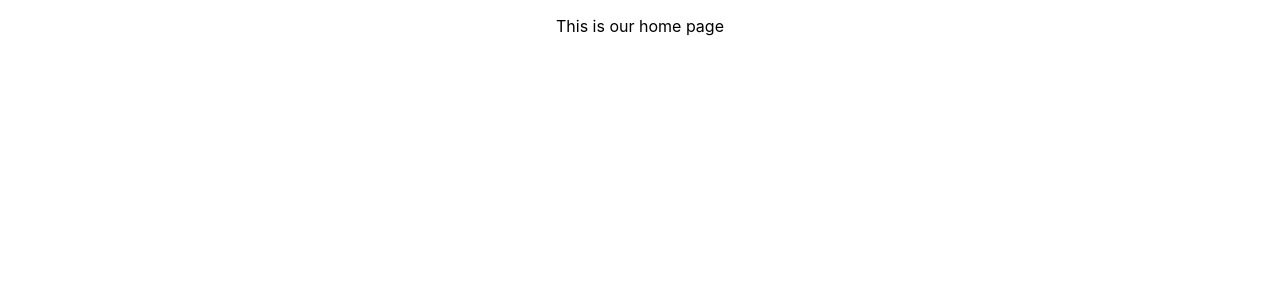
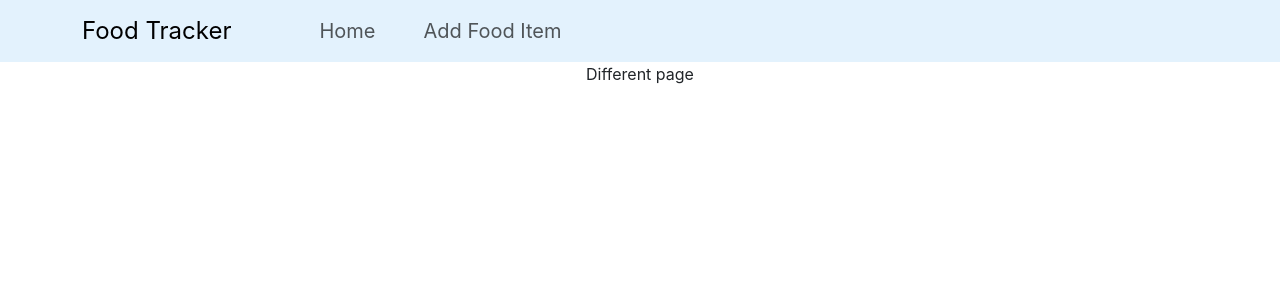
Before and after one commit to Dakota-Vikdal/our-macro-calculator, a React (Create React App) app: page /addfood in a window 1280 px wide. Shown: the top 300 px of the page. Built offline with nearby package versions, Linux system fonts and the light colour scheme.

Commit message:
created navbar

```diff
--- a/package.json
+++ b/package.json
@@ -6,8 +6,10 @@
     "@testing-library/jest-dom": "^5.17.0",
     "@testing-library/react": "^13.4.0",
     "@testing-library/user-event": "^13.5.0",
+    "bootstrap": "^5.3.3",
     "react": "^18.3.1",
     "react-dom": "^18.3.1",
+    "react-router-dom": "^6.23.0",
     "react-scripts": "5.0.1",
     "web-vitals": "^2.1.4"
   },
@@ -34,5 +36,8 @@
       "last 1 firefox version",
       "last 1 safari version"
     ]
+  },
+  "devDependencies": {
+    "@babel/plugin-proposal-private-property-in-object": "^7.21.11"
   }
 }
--- a/public/index.html
+++ b/public/index.html
@@ -10,34 +10,16 @@
       content="Web site created using create-react-app"
     />
     <link rel="apple-touch-icon" href="%PUBLIC_URL%/logo192.png" />
-    <!--
-      manifest.json provides metadata used when your web app is installed on a
-      user's mobile device or desktop. See https://developers.google.com/web/fundamentals/web-app-manifest/
-    -->
     <link rel="manifest" href="%PUBLIC_URL%/manifest.json" />
-    <!--
-      Notice the use of %PUBLIC_URL% in the tags above.
-      It will be replaced with the URL of the `public` folder during the build.
-      Only files inside the `public` folder can be referenced from the HTML.
 
-      Unlike "/favicon.ico" or "favicon.ico", "%PUBLIC_URL%/favicon.ico" will
-      work correctly both with client-side routing and a non-root public URL.
-      Learn how to configure a non-root public URL by running `npm run build`.
-    -->
+    <link href="https://cdn.jsdelivr.net/npm/bootstrap@5.3.3/dist/css/bootstrap.min.css" rel="stylesheet" integrity="sha384-QWTKZyjpPEjISv5WaRU9OFeRpok6YctnYmDr5pNlyT2bRjXh0JMhjY6hW+ALEwIH" crossorigin="anonymous">
+
     <title>React App</title>
   </head>
   <body>
     <noscript>You need to enable JavaScript to run this app.</noscript>
+
     <div id="root"></div>
-    <!--
-      This HTML file is a template.
-      If you open it directly in the browser, you will see an empty page.
-
-      You can add webfonts, meta tags, or analytics to this file.
-      The build step will place the bundled scripts into the <body> tag.
-
-      To begin the development, run `npm start` or `yarn start`.
-      To create a production bundle, use `npm run build` or `yarn build`.
-    -->
+    <script src="https://cdn.jsdelivr.net/npm/bootstrap@5.3.3/dist/js/bootstrap.bundle.min.js" integrity="sha384-YvpcrYf0tY3lHB60NNkmXc5s9fDVZLESaAA55NDzOxhy9GkcIdslK1eN7N6jIeHz" crossorigin="anonymous"></script>
   </body>
 </html>
--- a/src/App.js
+++ b/src/App.js
@@ -1,11 +1,23 @@
+import React from 'react';
+import { BrowserRouter as Router, Routes, Route} from 'react-router-dom';
 import './App.css';
+
 import Home from './components/Home'
+import NavBar from './components/NavBar'
+import FoodItem from './components/FoodItem'
 
 function App() {
   return (
     <div className="App">
-      <Home />
+      <Router>
+        <NavBar />
+        <Routes>
+          <Route path="/" element={<Home />} />
+          <Route path="/addfood" element={<FoodItem/>} />
+        </Routes>
+      </Router>
     </div>
+
   );
 }
 
--- /dev/null
+++ b/src/components/FoodItem.js
@@ -0,0 +1,11 @@
+
+
+function FoodItem() {
+    return(
+        <div>
+            <p>Different page</p>
+        </div>
+    )
+}
+
+export default FoodItem
--- /dev/null
+++ b/src/components/NavBar.js
@@ -0,0 +1,81 @@
+import {Link} from 'react-router-dom'
+
+function NavBar() {
+    return(
+        <nav className="navbar navbar-expand-lg sticky-top navbar-light" style={{ background: '#e3f2fd' }}>
+            <div className="container">
+                <div className="row w-100 align-items-center">
+                    <div className="col-6 col-md-auto"> {/* Use 'col-6' for small screens and 'col-md-auto' for medium screens */}
+                        <Link className="navbar-brand fs-4" to="/">Food Tracker</Link>
+                    </div>
+                    <div className="col-6 col-md-auto text-end"> {/* Align content to right on small screens and center on medium screens */}
+                        <button className="navbar-toggler" type="button" data-bs-toggle="collapse" data-bs-target="#navbarSupportedContent" aria-controls="navbarSupportedContent" aria-expanded="false" aria-label="Toggle navigation">
+                            <span className="navbar-toggler-icon"></span>
+                        </button>
+                    </div>
+                    <div className="col-md"> {/* Empty column to push the links to the right on medium screens */}
+                        <div className="collapse navbar-collapse" id="navbarSupportedContent">
+                            <ul className="navbar-nav mb-2 mb-lg-0 justify-content-end"> {/* Align links to right */}
+                                <li className="nav-item mx-3">
+                                    <Link className="nav-link fs-5" to="/">Home</Link>
+                                </li>
+                                <li className="nav-item mx-3">
+                                    <Link className="nav-link fs-5" to="/addfood">Add Food Item</Link>
+                                </li>
+                            </ul>
+                        </div>
+                    </div>
+                </div>
+            </div>
+        </nav>
+    );
+}
+
+export default NavBar
+
+
+
+
+
+
+
+
+
+
+
+
+
+
+
+
+
+
+
+
+// (
+//     <nav className="navbar navbar-expand-lg sticky-top navbar-light" style={{background: '#e3f2fd'}}>
+//     <div className="container">
+//         <div className="row w-100 align-items-center">
+//             <div className="col-auto">
+//                 <Link className="navbar-brand fs-4" to="/">Food Tracker</Link>
+//             </div>
+//             <div className="col"></div>
+//             <div className="col-auto">
+//                 <button className="navbar-toggler" type="button" data-bs-toggle="collapse" data-bs-target="#navbarSupportedContent" aria-controls="navbarSupportedContent" aria-expanded="false" aria-label="Toggle navigation">
+//                     <span className="navbar-toggler-icon"></span>
+//                 </button>
+//             </div>
+//         </div>
+//         <div className="collapse navbar-collapse" id="navbarSupportedContent">
+//             <ul className="navbar-nav me-auto mb-2 grid gap-5">
+//                 <li className="nav-item">
+//                     <Link className="nav-link fs-5" to="/">Home</Link>
+//                 </li>
+//                 <li className="nav-item">
+//                     <Link className="nav-link fs-5" to="/addfood">Add Food Item</Link>
+//                 </li>
+//             </ul>
+//         </div>
+//     </div>
+// </nav>
+// )
--- a/src/index.js
+++ b/src/index.js
@@ -1,5 +1,6 @@
 import React from 'react';
 import ReactDOM from 'react-dom/client';
+import '../node_modules/bootstrap/dist/css/bootstrap.css';
 import './index.css';
 import App from './App';
 import reportWebVitals from './reportWebVitals';
```
Also changed, not shown: 1 other file (tests, documents, lock files or other folders).
